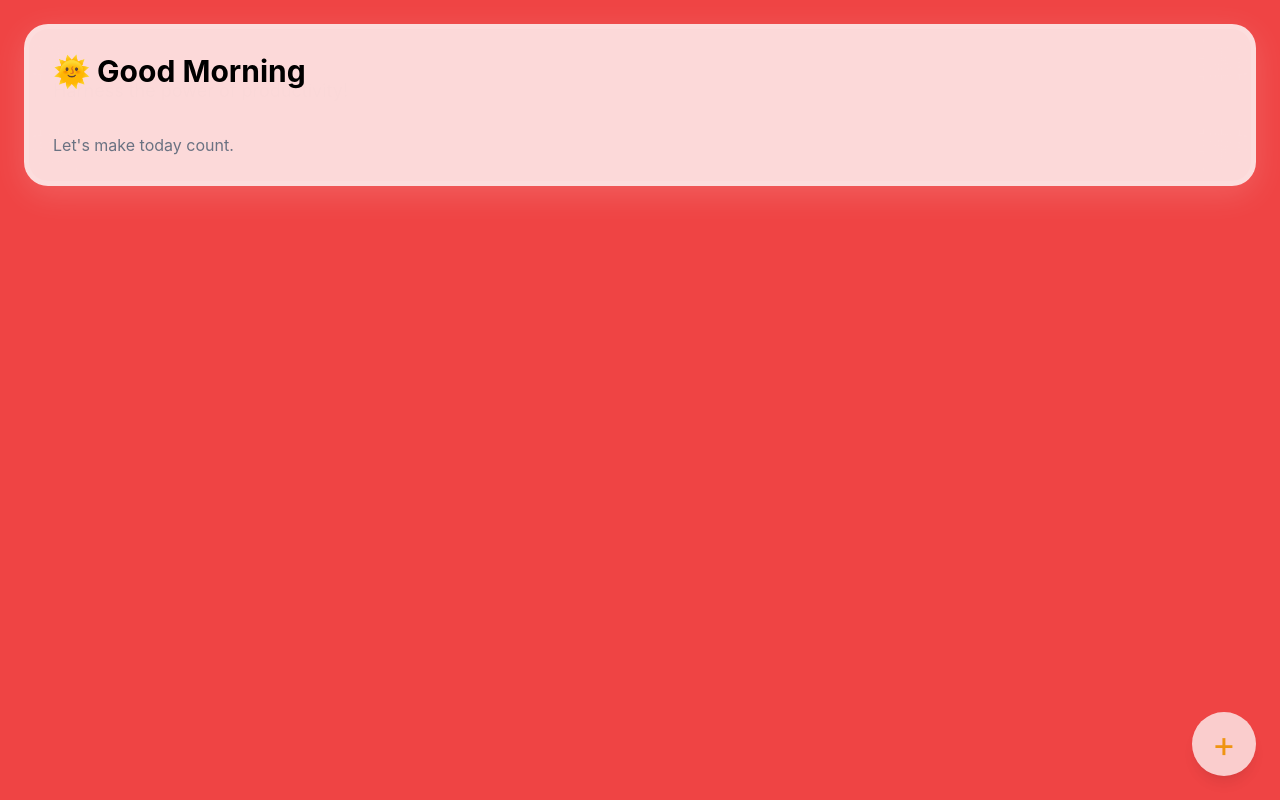
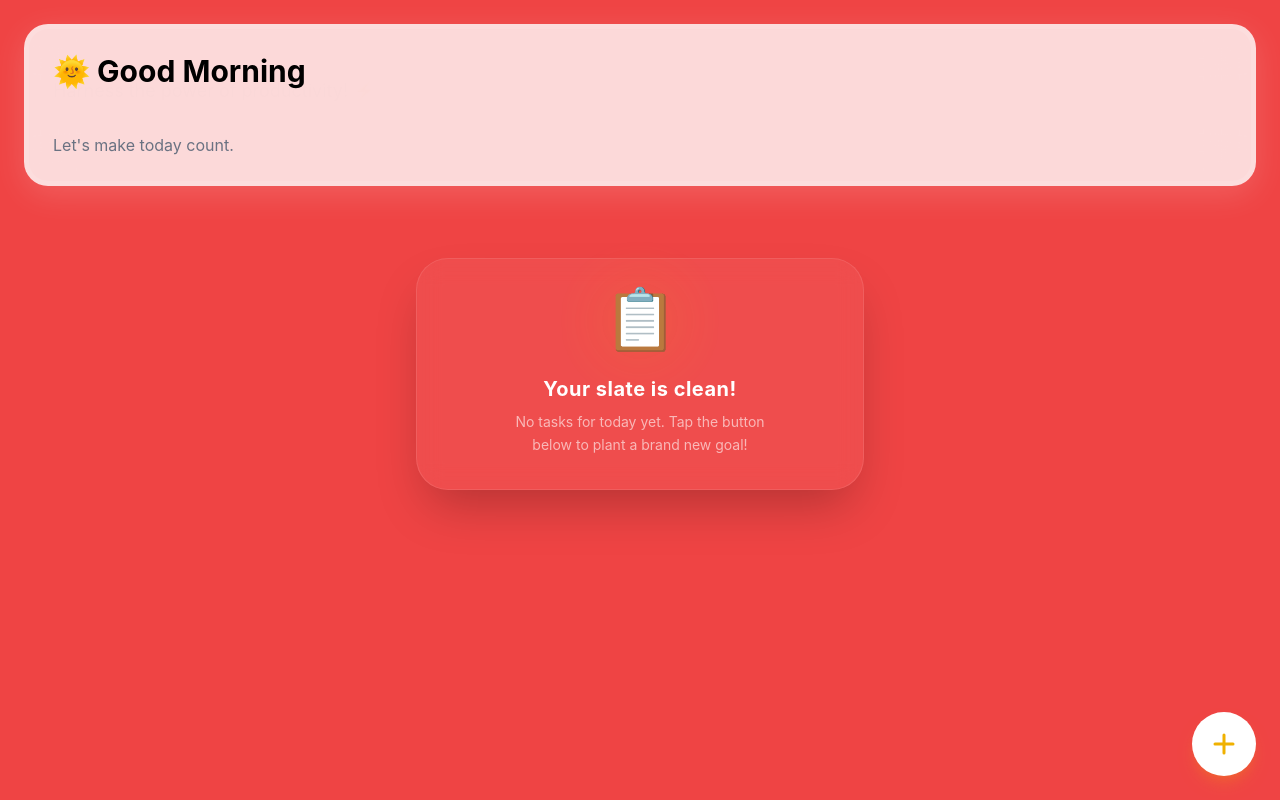
Before and after one commit to Noushidh/taskflow-pro, a React (Vite) app: page / in a window 1280 px wide. Built offline with nearby package versions, Linux system fonts and the light colour scheme; what notyf would draw is missing.

Commit message:
refactor: close task action menu on outside click

```diff
--- a/src/components/AddTaskButton.tsx
+++ b/src/components/AddTaskButton.tsx
@@ -1,29 +1,28 @@
+import { HiPlus } from "react-icons/hi";
 import { useNavigate } from "react-router-dom";
+
 
 export function AddTaskButton() {
   const navigate = useNavigate();
+
   return (
-    <>
+    <div className="fixed bottom-4 right-20 md:bottom-6 md:right-6 w-14 h-14 md:w-16 md:h-16 flex items-center justify-center">
+      <div className="absolute inset-0 rounded-full bg-yellow-500/40 animate-ping [animation-duration:2s]" />
+
       <button
-        onClick={() => {
-          navigate("/add-task");
-        }}
+        onClick={() => navigate("/add-task")}
         className="
-    fixed bottom-4 right-20
-    md:bottom-6 md:right-6
-    w-14 h-14 md:w-16 md:h-16
-    rounded-full
-    bg-white
-    text-yellow-500
-    text-3xl md:text-4xl
-    flex items-center justify-center
-    shadow-lg
-    animate-pulse
-
-  "
+          relative w-full h-full
+          rounded-full bg-white text-yellow-500
+          flex items-center justify-center
+          shadow-lg shadow-yellow-500/20
+          transition-all duration-300 ease-out
+          hover:scale-110 hover:shadow-yellow-500/40 hover:-translate-y-1
+          active:scale-95 active:translate-y-0
+        "
       >
-        +
+        <HiPlus className="text-2xl md:text-3xl transition-transform duration-300 hover:rotate-90" />
       </button>
-    </>
+    </div>
   );
 }
--- a/src/pages/Home.tsx
+++ b/src/pages/Home.tsx
@@ -1,12 +1,25 @@
 import { useEffect, useState } from "react";
 import { motion, AnimatePresence } from "framer-motion";
-import { BsThreeDotsVertical } from "react-icons/bs";
 import TaskCard from "../components/TaskCard";
 import { useNavigate } from "react-router-dom";
 import DeleteTask from "../components/DeleteTask";
 import { notyf } from "../utils/notyf";
 import type { Task } from "../types/Task";
 import ShowDetails from "../components/ShowTaskDetails";
+import {
+  BsThreeDotsVertical,
+  BsPinFill,
+  BsPinAngle,
+  BsPencilSquare,
+  BsCheckCircleFill,
+  BsEyeFill,
+  BsTrashFill,
+} from "react-icons/bs";
+
+import {
+  MOTIVATIONAL_MESSAGES,
+  EMPTY_STATE_DETAILS,
+} from "../utils/taskMessages";
 
 function Home() {
   const [tasks, setTasks] = useState<Task[]>([]);
@@ -34,31 +47,11 @@ function Home() {
   } else {
     greeting = "🌙 Good Evening";
   }
-  const messages = [
-    "Harness the power of productivity!",
-    "Unlock your productivity potential.",
-    "Let's make today count!",
-    "Stay focused, stay productive.",
-    "Small steps lead to big results.",
-    "Success is built one task at a time.",
-    "Every completed task is a victory.",
-    "Progress beats perfection.",
-    "Turn your plans into actions.",
-    "Your future self will thank you.",
-    "Consistency creates success.",
-    "Make today your masterpiece.",
-    "Focus on what matters most.",
-    "Dream big, start small.",
-    "One task closer to your goals.",
-    "Productivity is a superpower.",
-    "Keep moving forward.",
-    "Believe in your progress.",
-    "Great things take time.",
-  ];
+
   const [index, setIndex] = useState(0);
   useEffect(() => {
     const interval = setInterval(() => {
-      setIndex((prev) => (prev + 1) % messages.length);
+      setIndex((prev) => (prev + 1) % MOTIVATIONAL_MESSAGES.length);
     }, 5000);
     return () => {
       clearInterval(interval);
@@ -108,6 +101,23 @@ function Home() {
         ? "Task completed!"
         : "Task marked as incomplete!",
     );
+
+    useEffect(() => {
+      if (openMenu === null) return;
+
+      const handleOutsideClick = (e: MouseEvent) => {
+        const target = e.target as HTMLElement;
+
+        if (!target.closest(".task-card-container")) {
+          setOpenMenu(null);
+        }
+      };
+
+      document.addEventListener("click", handleOutsideClick);
+      return () => {
+        document.removeEventListener("click", handleOutsideClick);
+      };
+    }, [openMenu]);
   };
 
   return (
@@ -116,17 +126,13 @@ function Home() {
         className="
           relative
           overflow-hidden
-
           rounded-3xl
           p-6
           mb-5
-
           bg-white/80
           backdrop-blur-xl
-
           border-5
           border-white/10
-
           shadow-[0_8px_32px_rgba(255,255,255,0.15)]
         "
       >
@@ -141,18 +147,52 @@ function Home() {
             transition={{ duration: 0.5 }}
             className="text-gray-600 text-lg"
           >
-            {messages[index]}
+            {MOTIVATIONAL_MESSAGES[index]}
           </motion.p>
         </AnimatePresence>
 
         <p className="text-gray-500 mt-2">Let's make today count.</p>
       </div>
 
-      <div className="mt-8 flex flex-col items-center gap-5">
-        {tasks.map((task, index) => (
+      <div className="mt-8 flex flex-col items-center gap-5 w-full">
+        {tasks.length === 0 ? (
+          <motion.div
+            initial={{ opacity: 0, scale: 0.95 }}
+            animate={{ opacity: 1, scale: 1 }}
+            transition={{ duration: 0.4, ease: "easeOut" }}
+            className="w-full max-w-md mt-10 p-8 rounded-[32px] bg-white/5 border border-white/10 backdrop-blur-md flex flex-col items-center text-center shadow-2xl"
+          >
+            <div className="relative mb-6 flex items-center justify-center">
+              <div className="absolute w-24 h-24 rounded-full bg-yellow-500/10 blur-xl animate-pulse" />
+              <motion.span
+                animate={{ y: [0, -10, 0] }}
+                transition={{
+                  repeat: Infinity,
+                  duration: 3,
+                  ease: "easeInOut",
+                }}
+                className="text-6xl z-10"
+              >
+                {EMPTY_STATE_DETAILS.emoji}
+              </motion.span>
+            </div>
+
+            <h3 className="text-xl font-bold text-white mb-2 tracking-wide">
+              {EMPTY_STATE_DETAILS.title}
+            </h3>
+            <p className="text-white/60 text-sm leading-relaxed max-w-[280px]">
+              {EMPTY_STATE_DETAILS.description}
+            </p>
+          </motion.div>
+        ) : (
+          /* Render Active To-dos */
+          tasks.map((task, idx) => {
+            const isMenuOpen = openMenu === idx;
+
+            return (
               <div
-            key={index}
-            className="
+                key={idx}
+                className={`
                   relative
                   w-full max-w-md
                   p-6
@@ -161,63 +201,105 @@ function Home() {
                   backdrop-blur-xl
                   border border-white/20
                   shadow-xl
-      "
+                  transition-all duration-200
+                  ${isMenuOpen ? "z-40" : "z-10"}
+                `}
               >
                 <button
-              className="absolute top-10 right-7 text-white"
-              onClick={() => setOpenMenu(openMenu === index ? null : index)}
+                  className="absolute top-6 right-6 p-2 rounded-full transition-colors hover:bg-white/10 text-white z-20"
+                  onClick={() => setOpenMenu(openMenu === idx ? null : idx)}
                 >
-              <BsThreeDotsVertical />
+                  <BsThreeDotsVertical className="text-lg" />
                 </button>
 
-            {openMenu === index && (
-              <div className="absolute top-3 right-4 bg-white rounded-lg shadow-lg overflow-visible">
+                <AnimatePresence>
+                  {isMenuOpen && (
+                    <>
+                      <div
+                        className="fixed inset-0 z-20"
+                        onClick={() => setOpenMenu(null)}
+                      />
+
+                      <motion.div
+                        initial={{ opacity: 0, scale: 0.95, y: -10 }}
+                        animate={{ opacity: 1, scale: 1, y: 0 }}
+                        exit={{ opacity: 0, scale: 0.95, y: -10 }}
+                        transition={{ duration: 0.15 }}
+                        className="absolute top-14 right-6 w-48 rounded-2xl bg-slate-900/95 border border-white/10 backdrop-blur-xl shadow-2xl p-1.5 z-30 overflow-hidden text-sm font-medium text-white/90"
+                      >
                         <button
-                  className="block px-4 py-2 hover:bg-gray-100"
-                  onClick={() => handlePin(index)}
+                          className="flex items-center gap-3 w-full px-3 py-2.5 rounded-xl transition-colors hover:bg-white/10 text-left"
+                          onClick={() => handlePin(idx)}
                         >
-                  {task.pinned ? "📍 Unpin" : "📌 Pin"}
+                          {task.pinned ? (
+                            <BsPinFill className="text-amber-400" />
+                          ) : (
+                            <BsPinAngle />
+                          )}
+                          <span>{task.pinned ? "Unpin Task" : "Pin Task"}</span>
                         </button>
+
                         <button
-                  className="block px-4 py-2 hover:bg-gray-100"
-                  onClick={() => navigate(`/edit/${index}`)}
+                          className="flex items-center gap-3 w-full px-3 py-2.5 rounded-xl transition-colors hover:bg-white/10 text-left"
+                          onClick={() => navigate(`/edit/${idx}`)}
                         >
-                  ✏️ Edit
+                          <BsPencilSquare className="text-blue-400" />
+                          <span>Edit Details</span>
                         </button>
+
                         <button
-                  className="block px-4 py-2 hover:bg-gray-100"
-                  onClick={() => handleComplete(index)}
+                          className="flex items-center gap-3 w-full px-3 py-2.5 rounded-xl transition-colors hover:bg-white/10 text-left"
+                          onClick={() => handleComplete(idx)}
                         >
-                  {task.completed ? "↩️ Mark Incomplete" : "✅ Complete"}
-                </button>{" "}
+                          <BsCheckCircleFill
+                            className={
+                              task.completed
+                                ? "text-slate-400"
+                                : "text-emerald-400"
+                            }
+                          />
+                          <span>
+                            {task.completed ? "Mark Incomplete" : "Complete"}
+                          </span>
+                        </button>
+
                         <button
-                  className="block px-4 py-2 hover:bg-gray-100"
+                          className="flex items-center gap-3 w-full px-3 py-2.5 rounded-xl transition-colors hover:bg-white/10 text-left"
                           onClick={() => {
                             setSelectedTask(task);
                             setOpenMenu(null);
                           }}
                         >
-                  👁️Details
+                          <BsEyeFill className="text-purple-400" />
+                          <span>Show Details</span>
                         </button>
+
+                        <div className="h-[1px] bg-white/10 my-1" />
+
                         <button
-                  className="block px-4 py-2 hover:bg-gray-100 text-red-500"
+                          className="flex items-center gap-3 w-full px-3 py-2.5 rounded-xl transition-colors hover:bg-red-500/20 text-red-400 text-left"
                           onClick={() => {
                             setDeleteTask({
-                      index,
+                              index: idx,
                               emoji: task.emoji,
                               title: task.taskName,
                             });
-
                             setOpenMenu(null);
                           }}
                         >
-                  🗑️ Delete
-                </button>{" "}
+                          <BsTrashFill />
+                          <span>Delete Task</span>
+                        </button>
+                      </motion.div>
+                    </>
+                  )}
+                </AnimatePresence>
+
+                <TaskCard task={task} />
               </div>
+            );
+          })
         )}
-            <TaskCard key={index} task={task} />
-          </div>
-        ))}
 
         <ShowDetails
           open={selectedTask !== null}
@@ -241,4 +323,5 @@ function Home() {
     </div>
   );
 }
+
 export default Home;
--- /dev/null
+++ b/src/utils/taskMessages.ts
@@ -0,0 +1,28 @@
+
+export const MOTIVATIONAL_MESSAGES: string[] = [
+  "Harness the power of productivity! ⚡",
+  "Unlock your productivity potential. 🔓",
+  "Let's make today count! ✨",
+  "Stay focused, stay productive. 🎯",
+  "Small steps lead to big results. 🌱",
+  "Success is built one task at a time. 🧱",
+  "Every completed task is a victory. 🏆",
+  "Progress beats perfection. 🚀",
+  "Turn your plans into actions. 🎬",
+  "Your future self will thank you. 💌",
+  "Consistency creates success. 🔄",
+  "Make today your masterpiece. 🎨",
+  "Focus on what matters most. 🔍",
+  "Dream big, start small. 💭",
+  "One task closer to your goals. 🏁",
+  "Productivity is a superpower. 🦸‍♂️",
+  "Keep moving forward. 🐾",
+  "Believe in your progress. 📈",
+  "Great things take time. ⏳",
+];
+
+export const EMPTY_STATE_DETAILS = {
+  emoji: "📋",
+  title: "Your slate is clean!",
+  description: "No tasks for today yet. Tap the button below to plant a brand new goal!",
+};
```
Also changed, not shown: src/components/TaskCard.tsx (+23 -8 lines), src/index.css (+40 -0 lines). Lines whose indentation alone changed are shown as unchanged.
